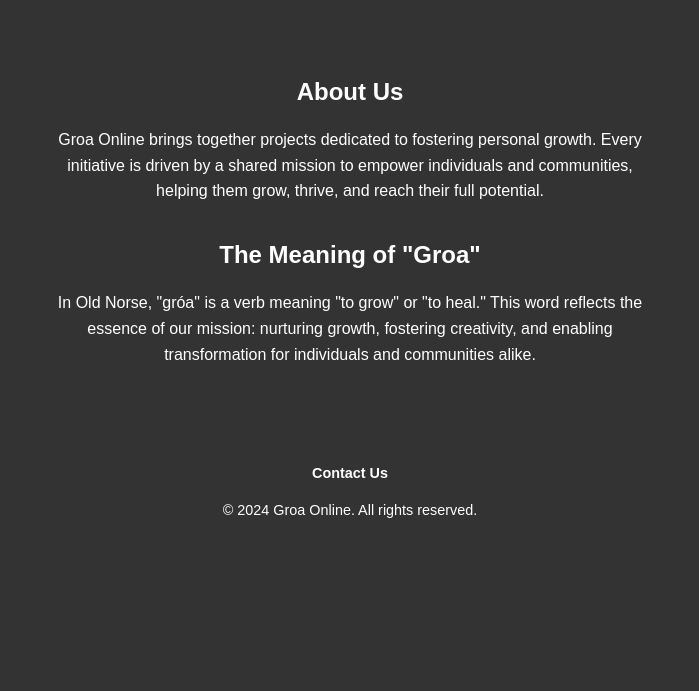
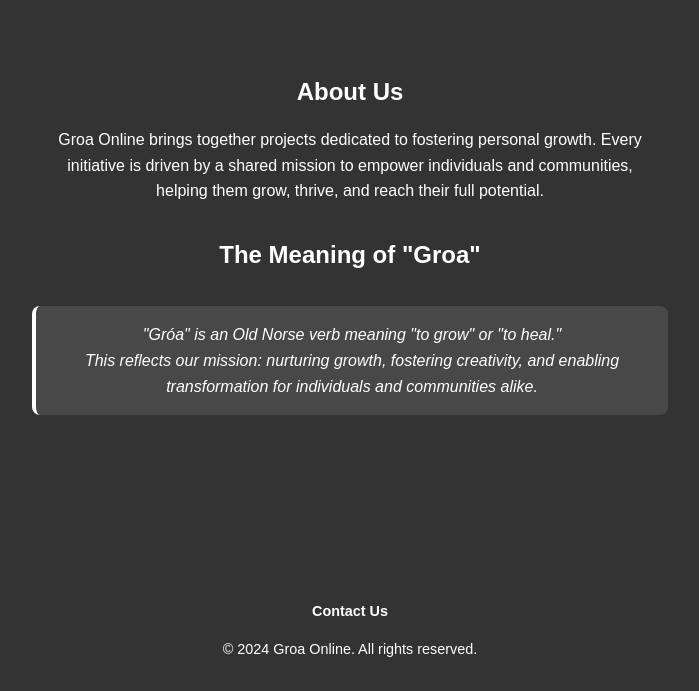
Before and after one commit to tinkrtailor/groa-online-landing, a plain HTML site: page index.html in a window 1280 px wide. Shown: the part 109-800 px from the top of the page, without its empty margins (290-989 px from the left). Drawn offline with Linux system fonts and the light colour scheme.

Commit message:
Page update

```diff
--- a/index.html
+++ b/index.html
@@ -21,9 +21,10 @@
         </section>
         <section>
             <h2>The Meaning of "Groa"</h2>
-            <p>
-                In Old Norse, "gróa" is a verb meaning "to grow" or "to heal." This word reflects the essence of our mission: nurturing growth, fostering creativity, and enabling transformation for individuals and communities alike.
-            </p>
+            <blockquote>
+                <p>"Gróa" is an Old Norse verb meaning "to grow" or "to heal."</p>
+                <p>This reflects our mission: nurturing growth, fostering creativity, and enabling transformation for individuals and communities alike.</p>
+            </blockquote>
         </section>
     </main>
 
--- a/styles.css
+++ b/styles.css
@@ -1,3 +1,4 @@
+/* General Styles */
 body {
     font-family: Arial, sans-serif;
     margin: 0;
@@ -5,8 +6,12 @@
     line-height: 1.6;
     color: white;
     background-color: #333;
+    display: flex;
+    flex-direction: column;
+    min-height: 100vh;
 }
 
+/* Header */
 header {
     background: #333;
     color: white;
@@ -25,7 +30,9 @@
     font-weight: 300;
 }
 
+/* Main Content */
 main {
+    flex: 1; /* Allows main content to stretch and push the footer down */
     padding: 2rem;
     text-align: center;
 }
@@ -46,12 +53,29 @@
     margin: 0 auto;
 }
 
+/* Blockquote Styling */
+blockquote {
+    font-size: 1.2rem;
+    font-style: italic;
+    margin: 2rem auto;
+    color: white;
+    max-width: 600px;
+    padding: 1rem;
+    border-left: 4px solid white;
+    background: rgba(255, 255, 255, 0.1);
+    border-radius: 8px;
+}
+
+/* Footer */
 footer {
     background: #333;
     color: white;
     text-align: center;
     padding: 1rem 0;
     font-size: 0.9rem;
+    position: sticky;
+    bottom: 0;
+    width: 100%;
 }
 
 footer a {
```
